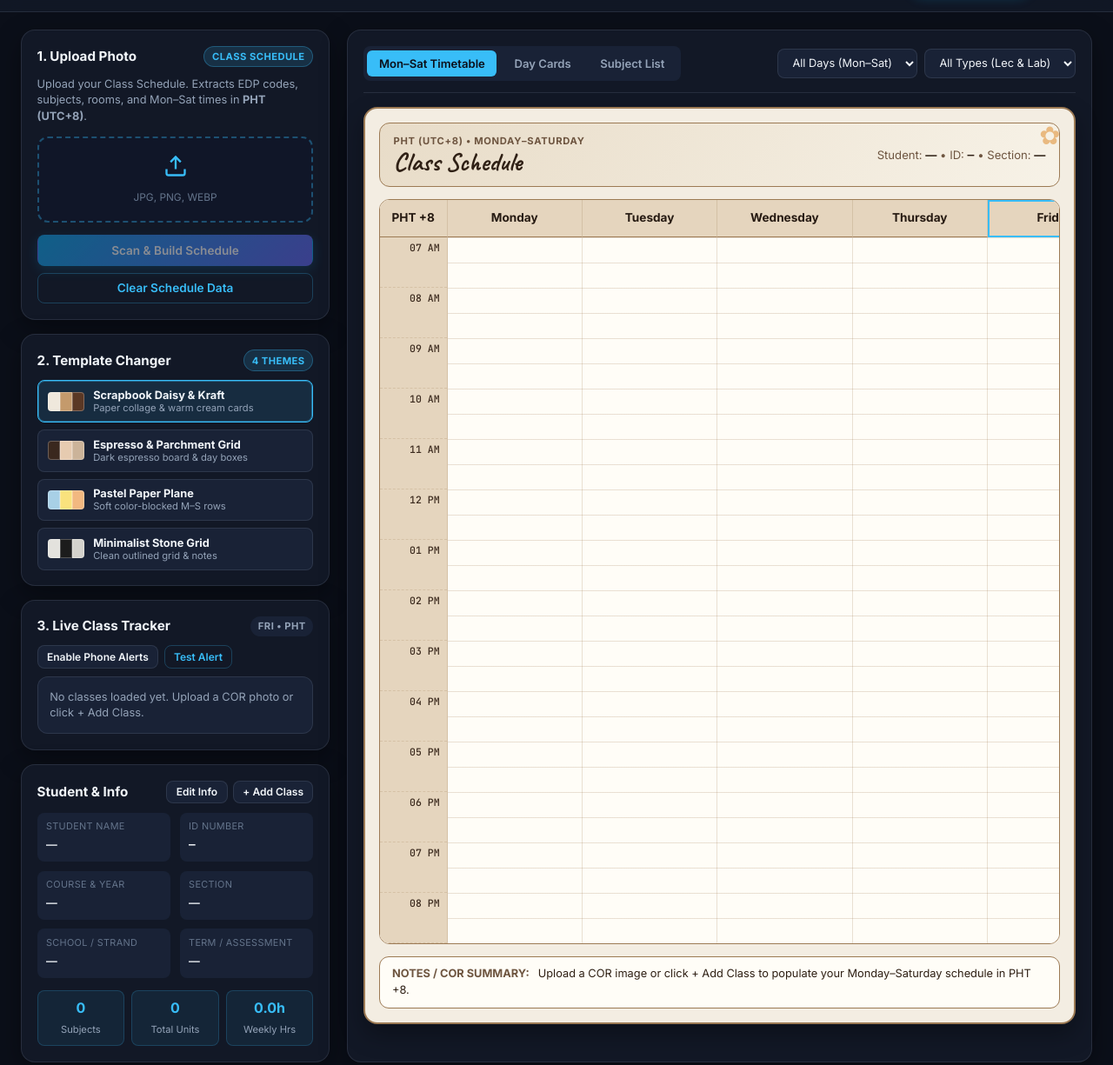
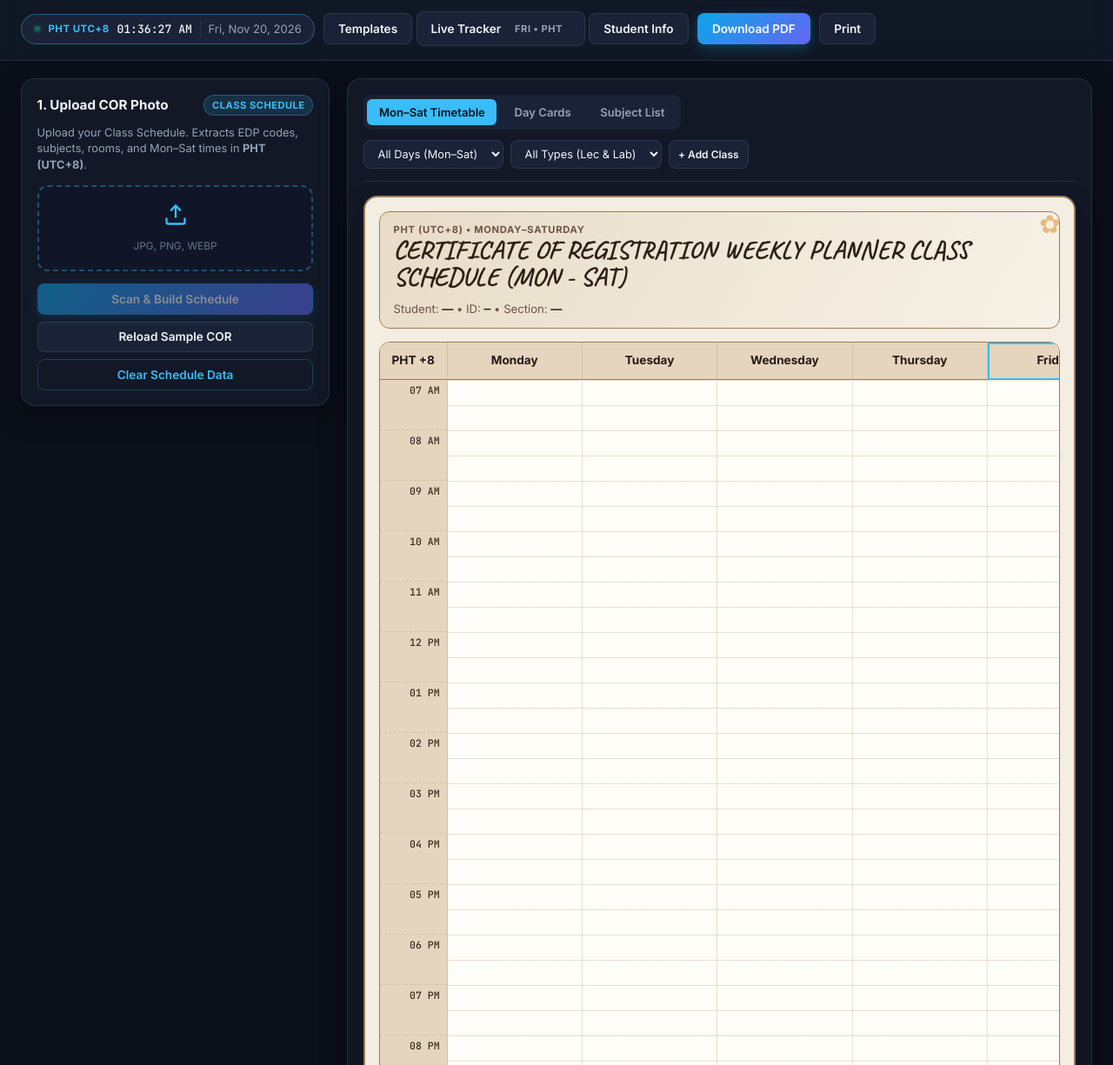
Before and after one commit to ejaylimpangog44-bit/SMS, a plain HTML site: page index.html in a window 1280 px wide. Shown: the part 64-1289 px from the top of the page at 87% size. Drawn offline with nearby package versions, Linux system fonts and the light colour scheme.

Commit message:
Enhance navigation and update section titles in index.html
Added navigation buttons for templates, tracker, and student info. Updated titles and descriptions for clarity.

```diff
--- a/index.html
+++ b/index.html
@@ -35,6 +35,13 @@
         <span id="pht-time" class="mono-text">--:--:-- --</span>
         <span id="pht-date" class="pht-date-text">---</span>
       </div>
+      <nav class="nav-drawer-triggers" aria-label="Schedule Navigators">
+        <button type="button" id="btn-nav-templates" class="btn btn-secondary btn-sm">Templates</button>
+        <button type="button" id="btn-nav-tracker" class="btn btn-secondary btn-sm">
+          Live Tracker <span id="current-day-pill" class="badge badge-neutral">PHT</span>
+        </button>
+        <button type="button" id="btn-nav-student" class="btn btn-secondary btn-sm">Student Info</button>
+      </nav>
       <button type="button" id="btn-download-pdf" class="btn btn-primary">
         Download PDF
       </button>
@@ -44,11 +51,11 @@
     </div>
   </header>
 
-  <main class="main-layout">
+  <main class="main-layout focused-main-layout">
     <aside class="sidebar-panel">
       <section class="card upload-card">
         <div class="card-header">
-          <h2>1. Upload Photo</h2>
+          <h2>1. Upload COR Photo</h2>
           <span class="badge badge-accent">Class Schedule</span>
         </div>
         <p class="helper-text">
@@ -88,6 +95,9 @@
           <button type="button" id="btn-scan-cor" class="btn btn-primary full-width" disabled>
             Scan &amp; Build Schedule
           </button>
+          <button type="button" id="btn-reload-sample" class="btn btn-secondary full-width">
+            Reload Sample COR
+          </button>
           <button type="button" id="btn-clear-all" class="btn btn-ghost full-width">
             Clear Schedule Data
           </button>
@@ -95,11 +105,109 @@
 
         <div id="scan-status" class="scan-status hidden" role="status"></div>
       </section>
+    </aside>
 
-      <section class="card template-card">
-        <div class="card-header">
-          <h2>2. Template Changer</h2>
-          <span class="badge badge-accent">4 Themes</span>
+    <section class="workspace-panel">
+      <div class="workspace-toolbar">
+        <div class="view-tabs" role="tablist">
+          <button type="button" class="tab-btn active" data-view="timetable" role="tab" aria-selected="true">
+            Mon–Sat Timetable
+          </button>
+          <button type="button" class="tab-btn" data-view="agenda" role="tab" aria-selected="false">
+            Day Cards
+          </button>
+          <button type="button" class="tab-btn" data-view="table" role="tab" aria-selected="false">
+            Subject List
+          </button>
+        </div>
+
+        <div class="filter-controls">
+          <select id="filter-day" class="select-control" aria-label="Filter by day">
+            <option value="ALL">All Days (Mon–Sat)</option>
+            <option value="MON">Monday</option>
+            <option value="TUE">Tuesday</option>
+            <option value="WED">Wednesday</option>
+            <option value="THU">Thursday</option>
+            <option value="FRI">Friday</option>
+            <option value="SAT">Saturday</option>
+          </select>
+          <select id="filter-type" class="select-control" aria-label="Filter by class type">
+            <option value="ALL">All Types (Lec &amp; Lab)</option>
+            <option value="Lec">Lecture Only</option>
+            <option value="Lab">Laboratory Only</option>
+          </select>
+          <button type="button" id="btn-add-subject" class="btn btn-xs btn-secondary">+ Add Class</button>
+        </div>
+      </div>
+
+      <div id="conflict-banner" class="conflict-banner hidden"></div>
+
+      <div id="view-timetable" class="view-container active">
+        <div class="template-sheet">
+          <div class="sheet-banner">
+            <div class="sheet-banner-left">
+              <span id="sheet-kicker" class="sheet-kicker">PHT (UTC+8) • MONDAY–SATURDAY</span>
+              <h2 id="sheet-title" class="sheet-title">CERTIFICATE OF REGISTRATION WEEKLY PLANNER CLASS SCHEDULE (MON - SAT)</h2>
+            </div>
+            <div id="sheet-student-line" class="sheet-student-line">
+              Student: <strong>—</strong> • ID: <strong class="mono-text">—</strong> • Section: <strong>—</strong>
+            </div>
+          </div>
+
+          <div class="timetable-wrapper">
+            <div id="timetable-grid" class="timetable-grid"></div>
+          </div>
+
+          <div id="sheet-notes-box" class="sheet-notes-box">
+            <span class="sheet-notes-label">NOTES / COR SUMMARY:</span>
+            <span id="sheet-notes-text">Upload a COR image or add classes to populate your Monday–Saturday schedule in PHT +8.</span>
+          </div>
+        </div>
+      </div>
+
+      <div id="view-agenda" class="view-container hidden">
+        <div class="template-sheet">
+          <div class="sheet-banner">
+            <div class="sheet-banner-left">
+              <span id="agenda-kicker" class="sheet-kicker">PHT (UTC+8) • DAY-BY-DAY CARDS</span>
+              <h2 id="agenda-title" class="sheet-title">CERTIFICATE OF REGISTRATION WEEKLY PLANNER CLASS SCHEDULE (MON - SAT)</h2>
+            </div>
+            <div id="agenda-student-line" class="sheet-student-line">
+              Student: <strong>—</strong> • Section: <strong>—</strong>
+            </div>
+          </div>
+          <div id="agenda-grid" class="agenda-grid"></div>
+        </div>
+      </div>
+
+      <div id="view-table" class="view-container hidden">
+        <div class="table-wrapper">
+          <table class="cor-table">
+            <thead>
+              <tr>
+                <th>EDP Code</th>
+                <th>Subject</th>
+                <th>Descriptive Title</th>
+                <th>Days</th>
+                <th>Time (PHT +8)</th>
+                <th>Room</th>
+                <th>Type</th>
+                <th>Units</th>
+                <th>Actions</th>
+              </tr>
+            </thead>
+            <tbody id="cor-table-body"></tbody>
+          </table>
+        </div>
+      </div>
+    </section>
+  </main>
+
+  <div id="nav-templates-drawer" class="modal-backdrop hidden" role="dialog" aria-modal="true" aria-labelledby="nav-templates-title">
+    <div class="modal-card navigator-card">
+      <div class="modal-header">
+        <h3 id="nav-templates-title">Template Changer</h3>
+        <button type="button" class="btn-close" data-close-nav="nav-templates-drawer">&times;</button>
       </div>
       <div id="template-selector" class="template-selector" role="radiogroup" aria-label="Schedule Template">
         <button type="button" class="template-option active" data-template="scrapbook-daisy">
@@ -150,12 +258,14 @@
           </span>
         </button>
       </div>
-      </section>
+    </div>
+  </div>
 
-      <section class="card live-tracker-card">
-        <div class="card-header">
-          <h2>3. Live Class Tracker</h2>
-          <span id="current-day-pill" class="badge badge-neutral">PHT</span>
+  <div id="nav-tracker-drawer" class="modal-backdrop hidden" role="dialog" aria-modal="true" aria-labelledby="nav-tracker-title">
+    <div class="modal-card navigator-card">
+      <div class="modal-header">
+        <h3 id="nav-tracker-title">Live Class Tracker</h3>
+        <button type="button" class="btn-close" data-close-nav="nav-tracker-drawer">&times;</button>
       </div>
       <div style="display:flex; gap:0.4rem; margin-bottom:0.6rem; flex-wrap:wrap;">
         <button type="button" id="btn-toggle-alerts" class="btn btn-xs btn-secondary">
@@ -169,15 +279,17 @@
       <div id="live-status-box" class="live-status-box">
         <p class="muted-label">Checking PHT +8 class status...</p>
       </div>
-      </section>
+    </div>
+  </div>
 
-      <section class="card student-card">
-        <div class="card-header">
-          <h2>Student &amp; Info</h2>
-          <div style="display:flex; gap:0.4rem;">
+  <div id="nav-student-drawer" class="modal-backdrop hidden" role="dialog" aria-modal="true" aria-labelledby="nav-student-title">
+    <div class="modal-card navigator-card">
+      <div class="modal-header">
+        <h3 id="nav-student-title">Student &amp; Info</h3>
+        <button type="button" class="btn-close" data-close-nav="nav-student-drawer">&times;</button>
+      </div>
+      <div style="display:flex; justify-content:flex-end; margin-bottom:0.65rem;">
         <button type="button" id="btn-edit-student" class="btn btn-xs btn-secondary">Edit Info</button>
-            <button type="button" id="btn-add-subject" class="btn btn-xs btn-secondary">+ Add Class</button>
-          </div>
       </div>
       <div class="student-grid">
         <div class="info-item">
@@ -219,103 +331,8 @@
           <span>Weekly Hrs</span>
         </div>
       </div>
-      </section>
-    </aside>
-
-    <section class="workspace-panel">
-      <div class="workspace-toolbar">
-        <div class="view-tabs" role="tablist">
-          <button type="button" class="tab-btn active" data-view="timetable" role="tab" aria-selected="true">
-            Mon–Sat Timetable
-          </button>
-          <button type="button" class="tab-btn" data-view="agenda" role="tab" aria-selected="false">
-            Day Cards
-          </button>
-          <button type="button" class="tab-btn" data-view="table" role="tab" aria-selected="false">
-            Subject List
-          </button>
-        </div>
-
-        <div class="filter-controls">
-          <select id="filter-day" class="select-control" aria-label="Filter by day">
-            <option value="ALL">All Days (Mon–Sat)</option>
-            <option value="MON">Monday</option>
-            <option value="TUE">Tuesday</option>
-            <option value="WED">Wednesday</option>
-            <option value="THU">Thursday</option>
-            <option value="FRI">Friday</option>
-            <option value="SAT">Saturday</option>
-          </select>
-          <select id="filter-type" class="select-control" aria-label="Filter by class type">
-            <option value="ALL">All Types (Lec &amp; Lab)</option>
-            <option value="Lec">Lecture Only</option>
-            <option value="Lab">Laboratory Only</option>
-          </select>
     </div>
   </div>
-
-      <div id="conflict-banner" class="conflict-banner hidden"></div>
-
-      <div id="view-timetable" class="view-container active">
-        <div class="template-sheet">
-          <div class="sheet-banner">
-            <div class="sheet-banner-left">
-              <span id="sheet-kicker" class="sheet-kicker">PHT (UTC+8) • MONDAY–SATURDAY</span>
-              <h2 id="sheet-title" class="sheet-title">Class Schedule</h2>
-            </div>
-            <div id="sheet-student-line" class="sheet-student-line">
-              Student: <strong>—</strong> • ID: <strong class="mono-text">—</strong> • Section: <strong>—</strong>
-            </div>
-          </div>
-
-          <div class="timetable-wrapper">
-            <div id="timetable-grid" class="timetable-grid"></div>
-          </div>
-
-          <div id="sheet-notes-box" class="sheet-notes-box">
-            <span class="sheet-notes-label">NOTES / COR SUMMARY:</span>
-            <span id="sheet-notes-text">Upload a COR image or add classes to populate your Monday–Saturday schedule in PHT +8.</span>
-          </div>
-        </div>
-      </div>
-
-      <div id="view-agenda" class="view-container hidden">
-        <div class="template-sheet">
-          <div class="sheet-banner">
-            <div class="sheet-banner-left">
-              <span id="agenda-kicker" class="sheet-kicker">PHT (UTC+8) • DAY-BY-DAY CARDS</span>
-              <h2 id="agenda-title" class="sheet-title">Class Schedule</h2>
-            </div>
-            <div id="agenda-student-line" class="sheet-student-line">
-              Student: <strong>—</strong> • Section: <strong>—</strong>
-            </div>
-          </div>
-          <div id="agenda-grid" class="agenda-grid"></div>
-        </div>
-      </div>
-
-      <div id="view-table" class="view-container hidden">
-        <div class="table-wrapper">
-          <table class="cor-table">
-            <thead>
-              <tr>
-                <th>EDP Code</th>
-                <th>Subject</th>
-                <th>Descriptive Title</th>
-                <th>Days</th>
-                <th>Time (PHT +8)</th>
-                <th>Room</th>
-                <th>Type</th>
-                <th>Units</th>
-                <th>Actions</th>
-              </tr>
-            </thead>
-            <tbody id="cor-table-body"></tbody>
-          </table>
-        </div>
-      </div>
-    </section>
-  </main>
 
   <div id="subject-modal" class="modal-backdrop hidden" role="dialog" aria-modal="true" aria-labelledby="modal-title">
     <div class="modal-card">
@@ -388,7 +405,7 @@
   <div id="student-modal" class="modal-backdrop hidden" role="dialog" aria-modal="true" aria-labelledby="student-modal-title">
     <div class="modal-card">
       <div class="modal-header">
-        <h3 id="student-modal-title">Edit Student &amp;Info</h3>
+        <h3 id="student-modal-title">Edit Student &amp; Info</h3>
         <button type="button" id="btn-close-student-modal" class="btn-close">&times;</button>
       </div>
       <form id="student-form" class="modal-form">
```
Lines whose indentation alone changed are shown as unchanged.
